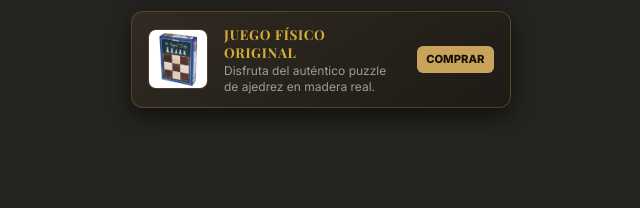
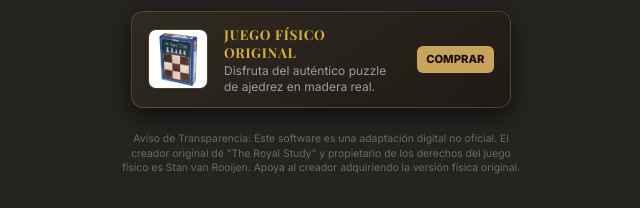
Before and after one commit to Brayan-castro-2/The_chess_royal, a website: page public/index.html in a window 1280 px wide. Shown: the part 1026-1234 px from the top of the page, without its empty margins (319-959 px from the left). Before the commit the page ends 1166 px from the top, so only its background shows below. Drawn offline with nearby package versions, Linux system fonts and the light colour scheme; no server answers; files whose address does not match are found by name.

Commit message:
Add transparency and authorship disclaimer

```diff
--- a/public/index.html
+++ b/public/index.html
@@ -62,6 +62,11 @@
         </div>
         <div style="background:var(--gold); color:#1a1008; font-size:0.7rem; font-weight:800; text-transform:uppercase; padding:0.4rem 0.6rem; border-radius:6px;">Comprar</div>
       </a>
+
+      <!-- DISCLAIMER -->
+      <div style="color:var(--text3); font-size:0.65rem; text-align:center; margin-top:1.5rem; max-width:400px; line-height:1.4;">
+        Aviso de Transparencia: Este software es una adaptación digital no oficial. El creador original de "The Royal Study" y propietario de los derechos del juego físico es Stan van Rooijen. Apoya al creador adquiriendo la versión física original.
+      </div>
 </section>
 
 <!-- ══════════════════════════════════════
```
